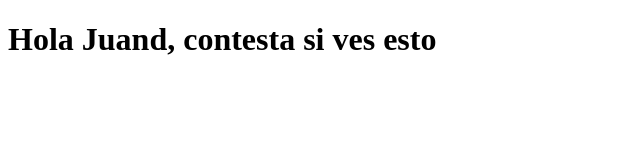
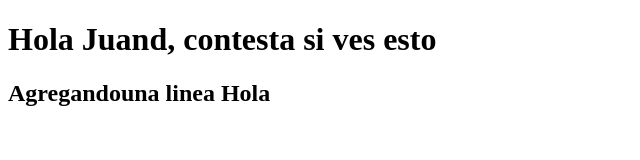
Before and after one commit to Jhonsailor/Proyecto, a plain HTML site: page index.html in a window 1280 px wide. Shown: the whole page, without its empty margins (0-640 px from the left). Drawn offline with Linux system fonts and the light colour scheme.

Commit message:
commit 2

```diff
--- a/index.html
+++ b/index.html
@@ -8,5 +8,6 @@
 </head>
 <body>
     <h1>Hola Juand, contesta si ves esto</h1>
+    <h2>Agregandouna linea Hola</h2>
 </body>
 </html>
```
